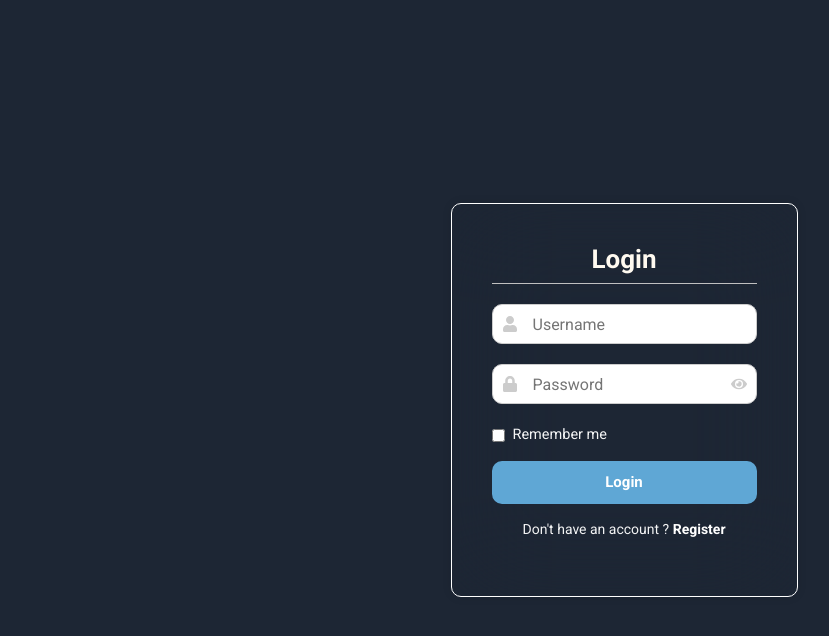
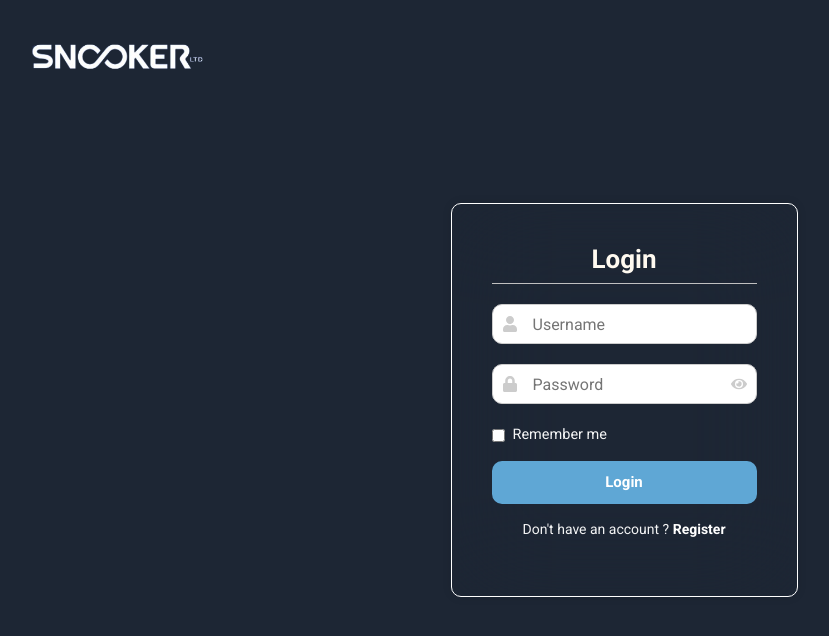
Before and after one commit to UjjwalMrzn/Table-Frontend, a React (Vite) app in the folder AdminPanel/: page /login in a window 1280 px wide. Shown: the top 636 px of the page, without its empty margins (16-845 px from the left). Built offline with nearby package versions, Linux system fonts and the light colour scheme; a web font is replaced by a local one.

Commit message:
added logo in front

```diff
--- a/AdminPanel/src/Login.css
+++ b/AdminPanel/src/Login.css
@@ -138,3 +138,11 @@ input[type="password"]::-webkit-reveal {
 .register-link p a:hover {
   text-decoration: underline;
 }
+
+.logo-image1 {
+  position: absolute;
+  top: 15px; /* Position the logo 20px from the top */
+  left: 0px; /* Position the logo 20px from the left */
+  width: 250px; /* Adjust width as needed */
+  height: auto; /* Maintain aspect ratio */
+}
--- a/AdminPanel/src/Login.jsx
+++ b/AdminPanel/src/Login.jsx
@@ -10,6 +10,8 @@ const Login = () => {
   };
 
   return (
+    <div className='sidebar-brand'>
+    <img src="/snooker-logo.png" alt="Snooker Logo" className="logo-image1" />
     <div className='wrapper'>
       <div className='container1'>
         <form action=''>
@@ -45,6 +47,7 @@ const Login = () => {
         </form>
       </div>
     </div>
+    </div>
   );
 };
 
--- a/AdminPanel/src/Register.jsx
+++ b/AdminPanel/src/Register.jsx
@@ -15,7 +15,8 @@ const Register = () => {
   };
 
   return (
-
+    <div className='sidebar-brand'>
+    <img src="/snooker-logo.png" alt="Snooker Logo" className="logo-image1" />
     <div className='wrapper1'>
       <div className='container1'>
         <form action=''>
@@ -65,6 +66,7 @@ const Register = () => {
         </form>
       </div>
     </div>
+    </div>
   );
 };
 
```
